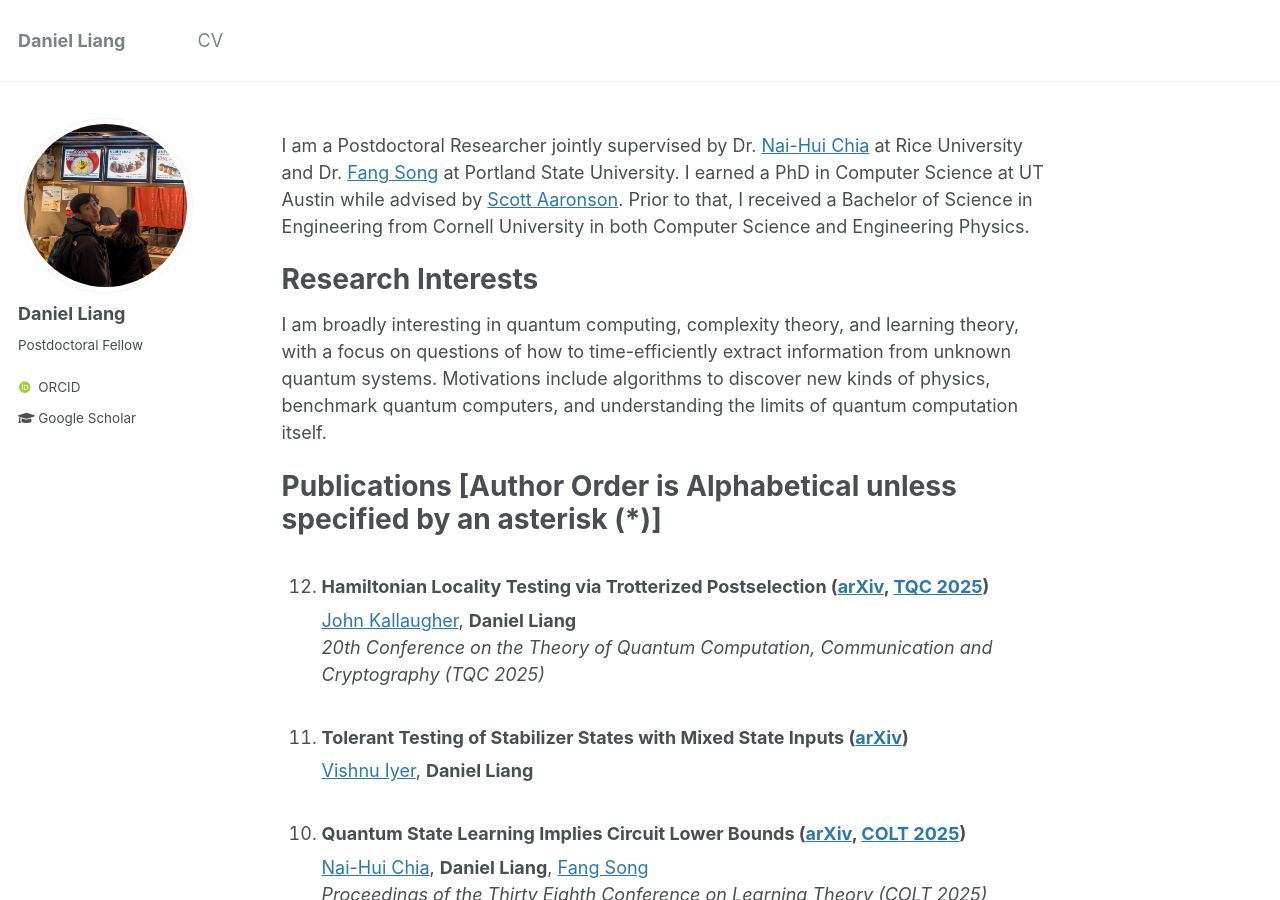
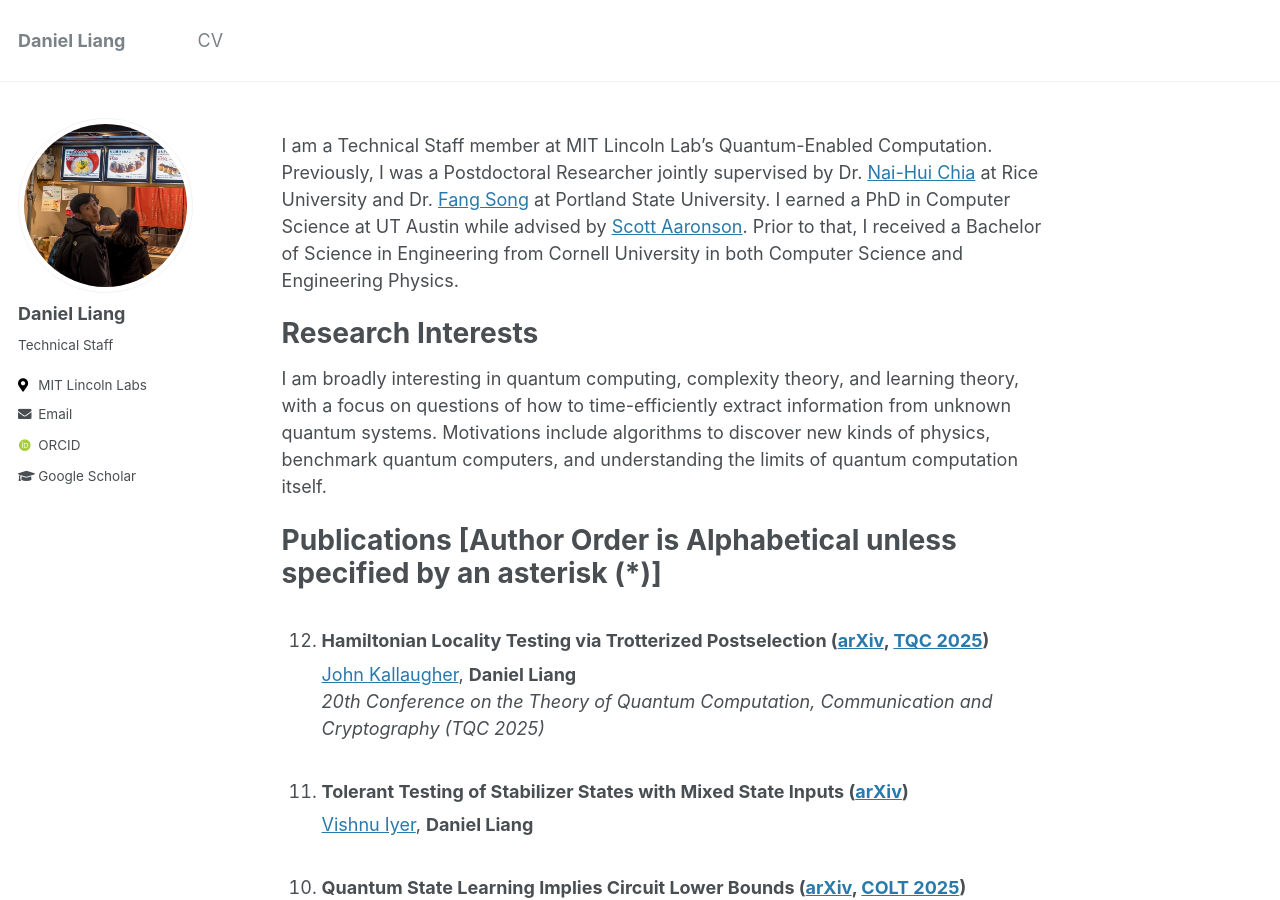
Before and after one commit to Daniel-You-Liang/Daniel-You-Liang.github.io, a Jekyll site: the page built from _pages/about.md, in a window 1280 px wide and 900 px high. Built offline with Jekyll 4.4.1, drawn with Linux system fonts in a browser that asks for light colours; some web fonts are replaced.

Commit message:
MITstuff

```diff
--- a/_config.yml
+++ b/_config.yml
@@ -86,13 +86,13 @@ analytics:
 author:
   name             : "Daniel Liang"
   avatar           : "profile.jpg"
-  bio              : "Postdoctoral Fellow"
+  bio              : "Technical Staff"
   location         :
-  employer         :
+  employer         : "MIT Lincoln Labs"
   pubmed           :
   orcid            : "http://orcid.org/0000-0002-7418-0468"
   googlescholar    : "https://scholar.google.com/citations?user=Y3Nhg5kAAAAJ&hl"
-  email            :
+  email            : "daniel.liang@ll.mit.edu"
   researchgate     :  # example: "https://www.researchgate.net/profile/yourprofile"
   uri              :
   bitbucket        :
--- a/_pages/about.md
+++ b/_pages/about.md
@@ -7,8 +7,7 @@ redirect_from:
   - /about/
   - /about.html
 ---
-
-I am a Postdoctoral Researcher jointly supervised by Dr. [Nai-Hui Chia](https://sites.google.com/view/naihuichia) at Rice University and Dr. [Fang Song](https://fangsong.info/) at Portland State University. I earned a PhD in Computer Science at UT Austin while advised by [Scott Aaronson](https://www.scottaaronson.com/). Prior to that, I received a Bachelor of Science in Engineering from Cornell University in both Computer Science and Engineering Physics.
+I am a Technical Staff member at MIT Lincoln Lab's Quantum-Enabled Computation. Previously, I was a Postdoctoral Researcher jointly supervised by Dr. [Nai-Hui Chia](https://sites.google.com/view/naihuichia) at Rice University and Dr. [Fang Song](https://fangsong.info/) at Portland State University. I earned a PhD in Computer Science at UT Austin while advised by [Scott Aaronson](https://www.scottaaronson.com/). Prior to that, I received a Bachelor of Science in Engineering from Cornell University in both Computer Science and Engineering Physics.
 
 Research Interests
 ======
```
